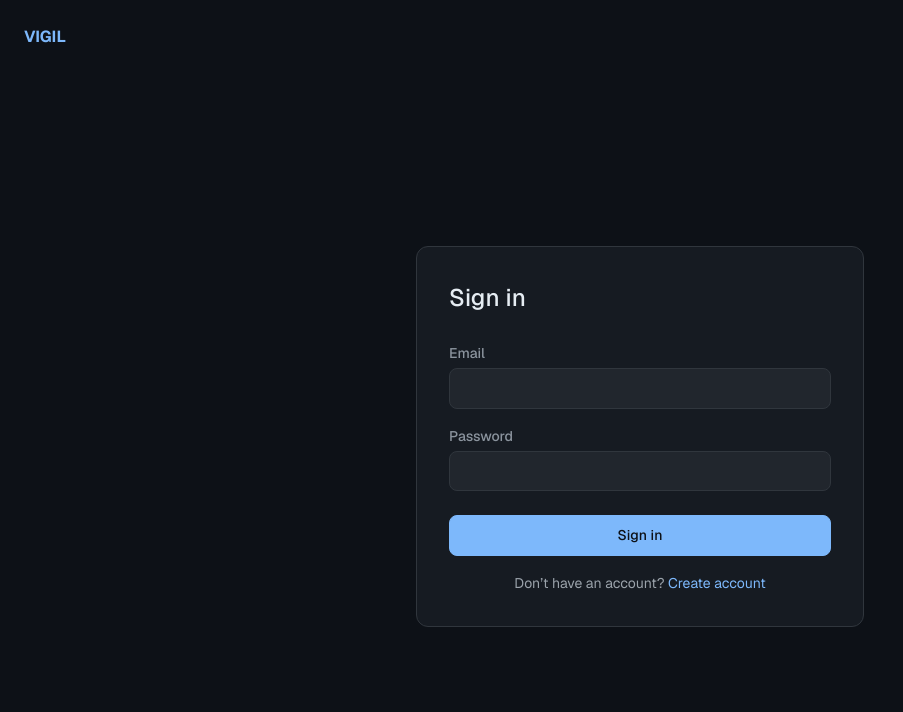
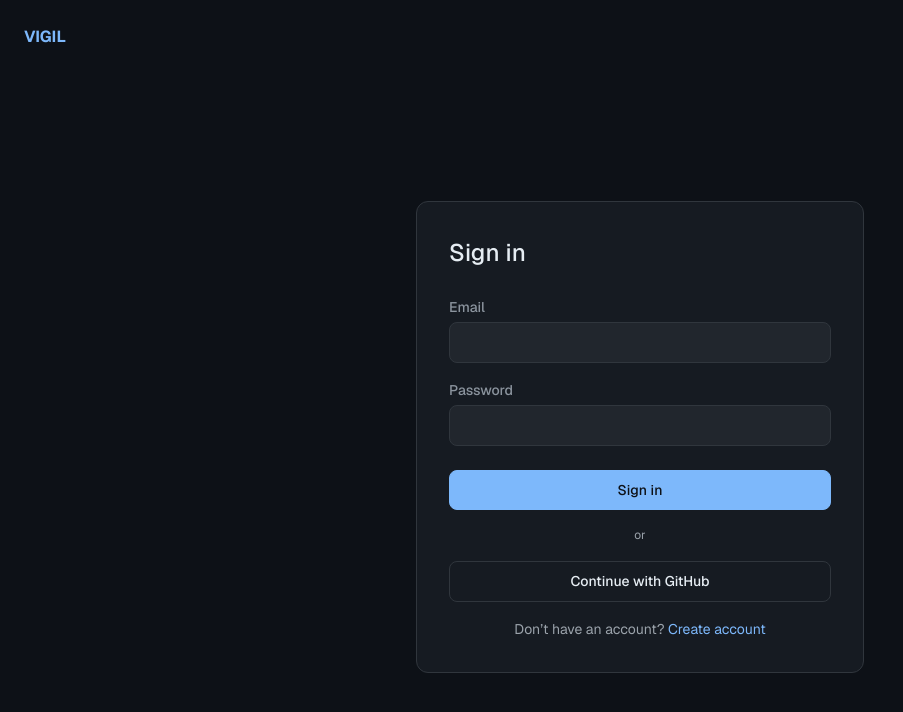
Before and after one commit to 4lissa/vigil-control-room, a Next.js app in the folder client_web/: page /login in a window 1280 px wide. Shown: the top 712 px of the page, without its empty margins (0-903 px from the left). Built offline with nearby package versions, Linux system fonts and the light colour scheme; no server answers.

Commit message:
feat: add oauth pages

```diff
--- a/client_web/src/app/(auth)/login/page.tsx
+++ b/client_web/src/app/(auth)/login/page.tsx
@@ -1,3 +1,4 @@
+import { GithubSignInButton } from "@/features/auth/components/GithubSignInButton";
 import { LoginForm } from "@/features/auth/components/LoginForm";
 
 export default function LoginPage() {
@@ -8,6 +9,10 @@ export default function LoginPage() {
           Sign in
         </h1>
         <LoginForm />
+        <div className="my-4 text-caption text-[var(--color-text-muted)] text-center">
+          or
+        </div>
+        <GithubSignInButton />
         <p className="mt-4 text-body text-[var(--color-text-muted)] text-center">
           Don’t have an account?{" "}
           <a
--- /dev/null
+++ b/client_web/src/app/(auth)/oauth/callback/page.tsx
@@ -0,0 +1,21 @@
+"use client";
+
+import { Suspense } from "react";
+import { useHandleOAuthCallback } from "@/features/auth/hooks";
+
+const OAuthCallback = () => {
+  useHandleOAuthCallback();
+  return (
+    <p className="text-body text-[var(--color-text-muted)]">Signing you in…</p>
+  );
+};
+
+export default function OAuthCallbackPage() {
+  return (
+    <main className="flex-1 flex items-center justify-center">
+      <Suspense fallback={null}>
+        <OAuthCallback />
+      </Suspense>
+    </main>
+  );
+}
--- a/client_web/src/app/(auth)/register/page.tsx
+++ b/client_web/src/app/(auth)/register/page.tsx
@@ -1,3 +1,4 @@
+import { GithubSignInButton } from "@/features/auth/components/GithubSignInButton";
 import { RegisterForm } from "@/features/auth/components/RegisterForm";
 
 export default function RegisterPage() {
@@ -8,6 +9,10 @@ export default function RegisterPage() {
           Create account
         </h1>
         <RegisterForm />
+        <div className="my-4 text-caption text-[var(--color-text-muted)] text-center">
+          or
+        </div>
+        <GithubSignInButton />
         <p className="mt-4 text-body text-[var(--color-text-muted)] text-center">
           Already have an account?{" "}
           <a
```
